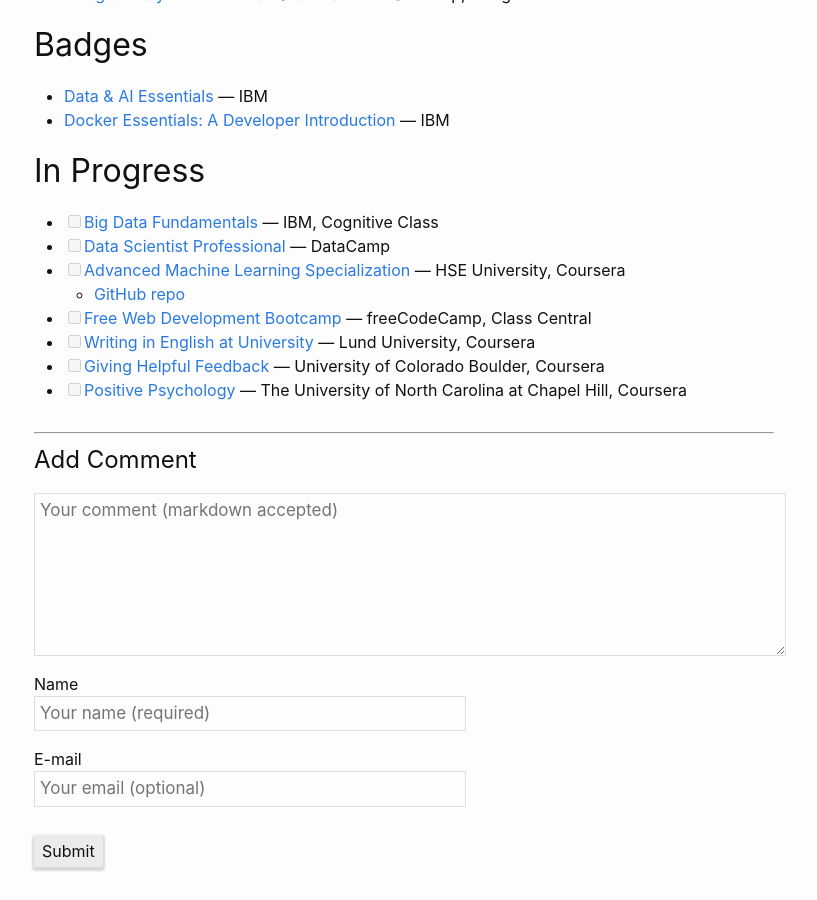
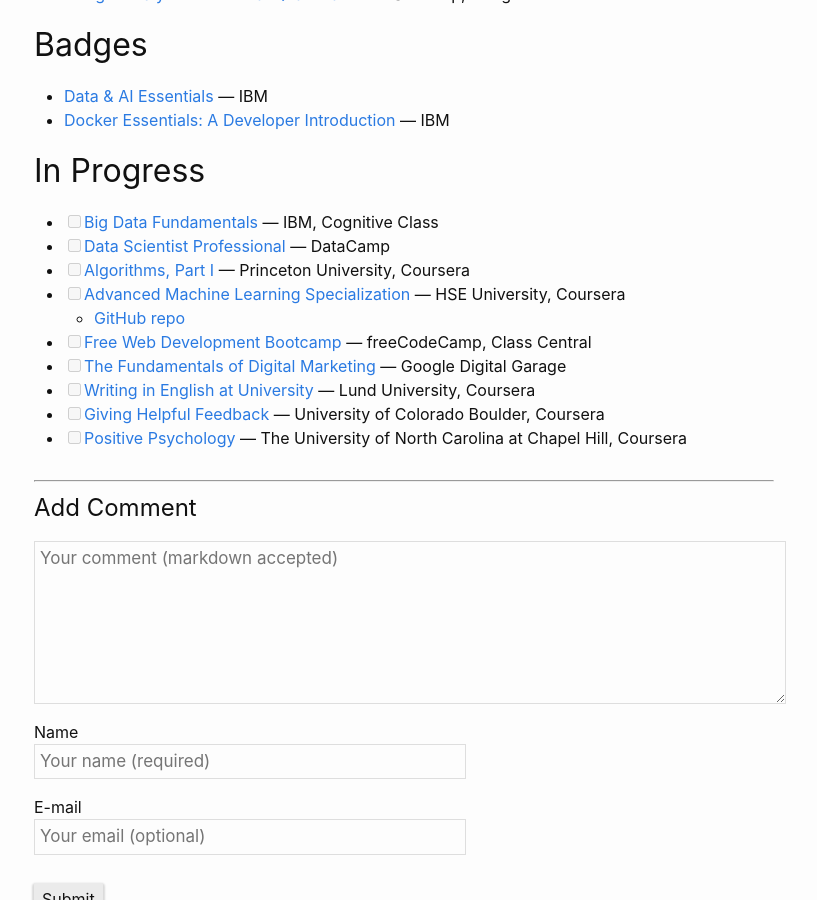
Before and after one commit to qiaohuang/qiaohuang.github.io, a Jekyll site: the page built from projects/_posts/2020-10-20-my-certificates.markdown, in a window 1280 px wide and 900 px high, scrolled down 1307 px. Shown: the whole window, without its empty margins (236-1053 px from the left). Built offline with Jekyll 4.4.1, drawn with Linux system fonts in a browser that asks for light colours; nearby versions of some CDN libraries.

Commit message:
Update cert

```diff
--- a/projects/_posts/2020-10-20-my-certificates.markdown
+++ b/projects/_posts/2020-10-20-my-certificates.markdown
@@ -62,9 +62,11 @@
 
 - [ ] [Big Data Fundamentals](https://cognitiveclass.ai/learn/big-data) — IBM, Cognitive Class
 - [ ] [Data Scientist Professional](https://app.datacamp.com/certification) — DataCamp
+- [ ] [Algorithms, Part I](https://www.coursera.org/learn/algorithms-part1) — Princeton University, Coursera
 - [ ] [Advanced Machine Learning Specialization](https://www.coursera.org/specializations/aml) — HSE University, Coursera
   - [GitHub repo](https://github.com/qiaohuang/Advanced-Machine-Learning)
 - [ ] [Free Web Development Bootcamp](https://www.classcentral.com/study-group/webdev-bootcamp-fall-2021) — freeCodeCamp, Class Central
+- [ ] [The Fundamentals of Digital Marketing](https://learndigital.withgoogle.com/digitalgarage/course/digital-marketing) — Google Digital Garage
 - [ ] [Writing in English at University](https://www.coursera.org/learn/writing-english-university) — Lund University, Coursera
 - [ ] [Giving Helpful Feedback](https://www.coursera.org/learn/feedback) — University of Colorado Boulder, Coursera
 - [ ] [Positive Psychology](https://www.coursera.org/learn/positive-psychology) — The University of North Carolina at Chapel Hill, Coursera
```
